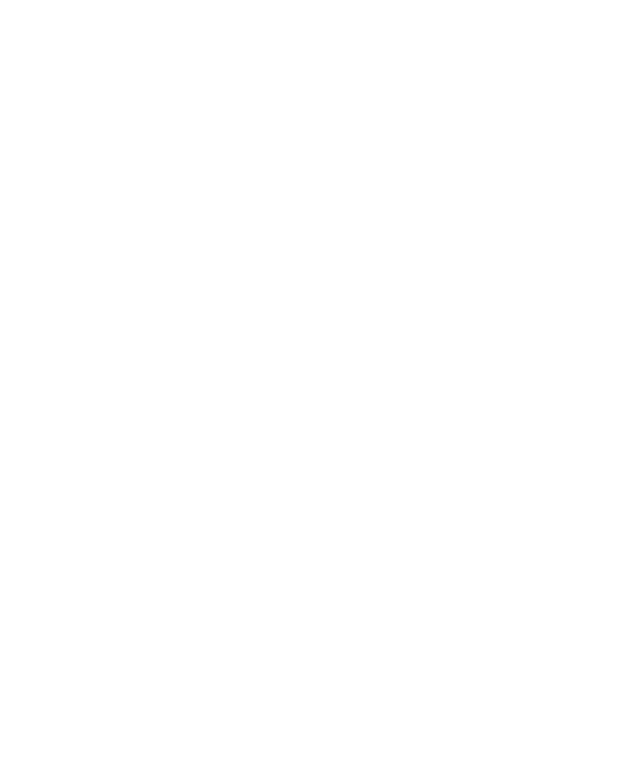
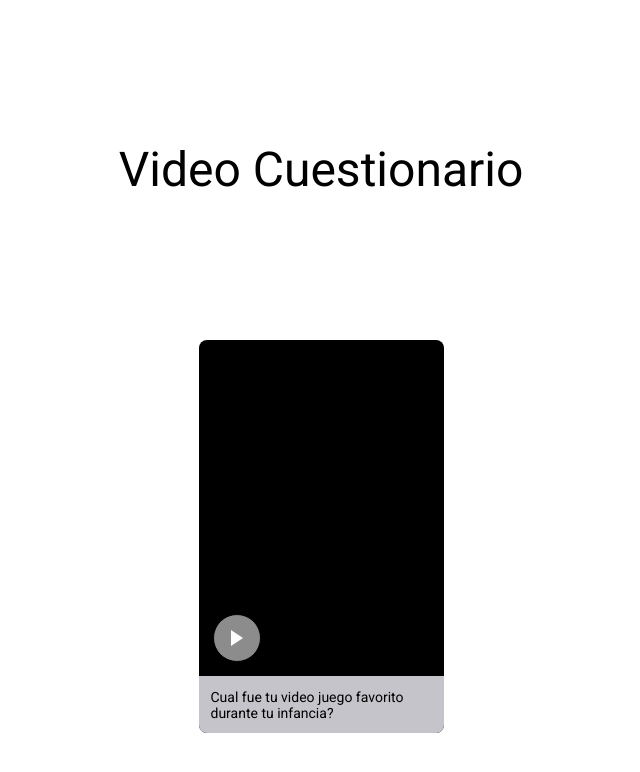
Before and after one commit to MarcoAntonio159/Krowdy-prueba-javascript-reto3, a plain HTML site: page index.html in a window 1280 px wide. Shown: the whole page, without its empty margins (319-959 px from the left). Drawn offline with Linux system fonts and the light colour scheme.

Commit message:
modificacion inicial

```diff
--- /dev/null
+++ b/css/styles.css
@@ -0,0 +1,118 @@
+@import url('https://fonts.googleapis.com/css2?family=Roboto&display=swap');
+
+* {
+  padding: 0;
+  margin: 0;
+  box-sizing: border-box;
+  font-family: 'Roboto';
+}
+
+header {
+  display: flex;
+  justify-content: center;
+  align-items: center;
+  height: 340px;
+  /* width: 1441px; */
+}
+
+header h1 {
+  font-style: normal;
+  font-weight: 400;
+  font-size: 48px;
+  line-height: 56px;
+}
+
+.boxGroup {
+  display: flex;
+  justify-content: center;
+  height: 400px;
+}
+
+.box {
+  width: 245px;
+  height: 393px;
+  background-color: #000;
+  border-radius: 8px;
+}
+
+.boxGrabado {
+  width: 245px;
+  height: 336px;
+  display: flex;
+  justify-content: flex-start;
+  align-items: flex-end;
+}
+
+.circulo {
+  width: 48px;
+  height: 48px;
+  background: rgba(255, 255, 255, 0.55);
+  border: 1px solid #000000;
+  box-shadow: 0px 4px 4px rgba(0, 0, 0, 0.25);
+  border-radius: 100%;
+  margin: 14px;
+  display: flex;
+  justify-content: center;
+  align-items: center;
+  cursor: pointer;
+}
+
+.triangulo {
+  width: 0;
+  height: 0;
+  border-style: solid;
+  border-width: 8px 0 8px 12px;
+  border-color: transparent transparent transparent #ffffff;
+}
+
+.boxTexto {
+  height: 57px;
+  width: 100%;
+  background: #c4c4ca;
+  display: flex;
+  justify-content: flex-start;
+  align-items: center;
+  border-radius: 0 0 8px 8px;
+}
+
+.boxTexto p {
+  font-style: normal;
+  font-weight: 400;
+  font-size: 14px;
+  line-height: 16px;
+  color: #000000;
+  margin-left: 12px;
+}
+
+.boxGrabacion {
+  width: 864px;
+  height: 708px;
+  left: 288px;
+  top: 141px;
+  margin: auto;
+  border-radius: 8px;
+}
+
+.boxVideo {
+  width: 100%;
+  height: 612px;
+  display: flex;
+  justify-content: flex-start;
+  align-items: flex-end;
+  background-color: #000;
+  border-radius: 8px 8px 0 0;
+}
+
+.boxPregunta {
+  height: 96px;
+  width: 100%;
+  background: #c4c4ca;
+  display: flex;
+  justify-content: flex-start;
+  align-items: center;
+  border-radius: 0 0 8px 8px;
+}
+
+.boxPregunta p {
+  margin-left: 30px;
+}
--- a/index.html
+++ b/index.html
@@ -1,12 +1,43 @@
 <!DOCTYPE html>
 <html lang="en">
+
 <head>
-    <meta charset="UTF-8">
-    <meta http-equiv="X-UA-Compatible" content="IE=edge">
-    <meta name="viewport" content="width=device-width, initial-scale=1.0">
-    <title>Document</title>
+  <meta charset="UTF-8">
+  <meta http-equiv="X-UA-Compatible" content="IE=edge">
+  <meta name="viewport" content="width=device-width, initial-scale=1.0">
+  <link rel="stylesheet" href="css/styles.css">
+  <title>Document</title>
 </head>
+
 <body>
+  <header>
+    <h1>Video Cuestionario</h1>
+  </header>
+  <main>
+    <div class="boxGroup">
+      <div class="box">
+        <div class="boxGrabado">
+          <div class="circulo">
+            <div class="triangulo"></div>
+          </div>
+        </div>
+        <div class="boxTexto">
+          <p>Cual fue tu video juego favorito durante tu infancia?</p>
+        </div>
+      </div>
+    </div>
 
+    <div class="boxGrabacion" style="display: none;">
+      <div class="boxVideo">
+        <div class="circulo">
+          <div class="triangulo"></div>
+        </div>
+      </div>
+      <div class="boxPregunta">
+        <p>Cual fue tu video juego favorito<br>durante tu infancia?</p>
+      </div>
+    </div>
+  </main>
 </body>
+
 </html>
```
